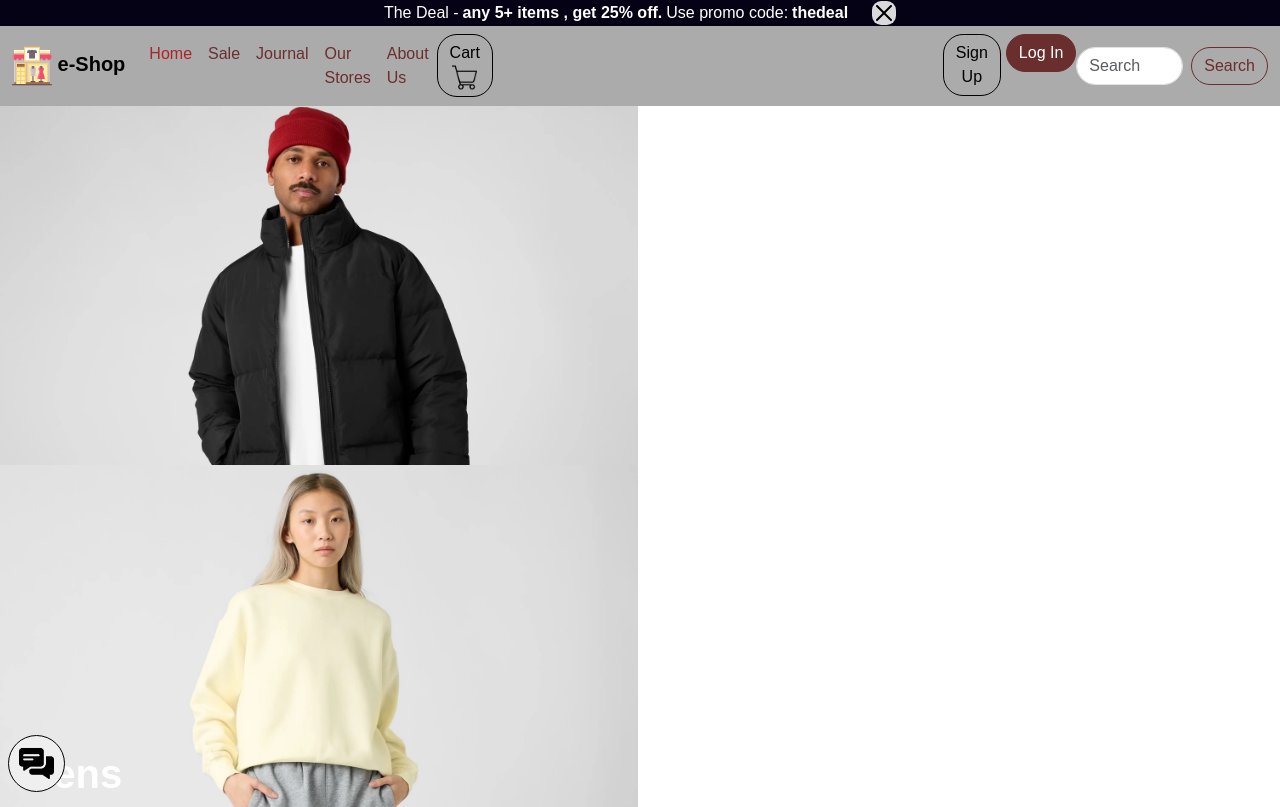
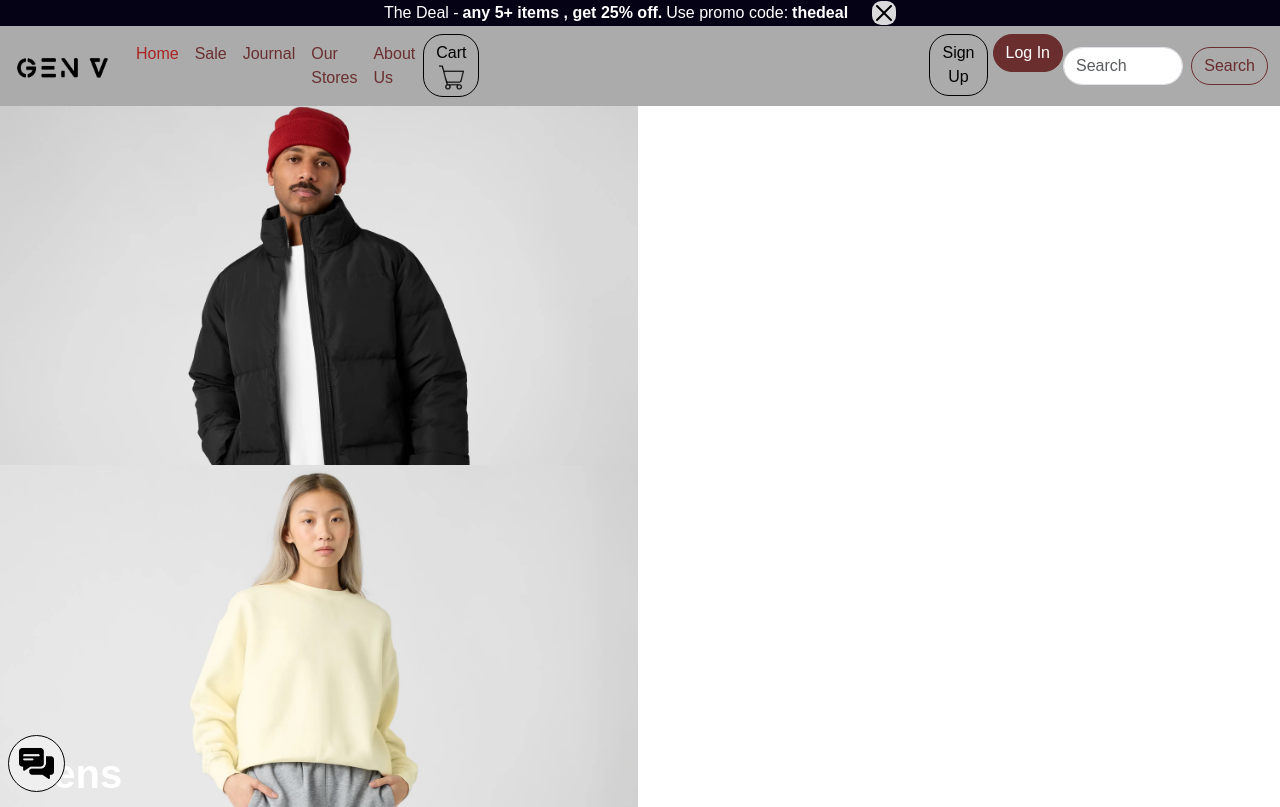
Before and after one commit to TroyYousef/GEN-V, a plain HTML site: page index.html in a window 1280 px wide. Shown: the top 807 px of the page. Drawn offline with nearby package versions, Linux system fonts and the light colour scheme.

Commit message:
Update index.html

```diff
--- a/index.html
+++ b/index.html
@@ -3,7 +3,7 @@
   <head>
     <meta charset="utf-8">
     <meta name="viewport" content="width=device-width, initial-scale=1">
-    <title>e-SHOP - Home</title>
+    <title>GEN V - Home</title>
     <link href="https://cdn.jsdelivr.net/npm/bootstrap@5.3.3/dist/css/bootstrap.min.css" rel="stylesheet" integrity="sha384-QWTKZyjpPEjISv5WaRU9OFeRpok6YctnYmDr5pNlyT2bRjXh0JMhjY6hW+ALEwIH" crossorigin="anonymous">
     <link href="index.css" rel="stylesheet">
   </head>
@@ -15,8 +15,7 @@
     <header id="navbar" class="navbar navbar-expand-lg bg-body-tertiary">
         <div class="container-fluid">
           <a class="navbar-brand" href="./">
-            <img src="Images/boutique.png"  width="40" />
-            e-Shop
+             <img src="Images/GEN V 1.png"  width="100" />
           </a>
           <button class="navbar-toggler" type="button" data-bs-toggle="collapse" data-bs-target="#navbarSupportedContent" aria-controls="navbarSupportedContent" aria-expanded="false" aria-label="Toggle navigation">
             <span class="navbar-toggler-icon"></span>
@@ -292,10 +291,9 @@
         <div class="containerf">
           <div>
             <a class="navbar-brand" href="./">
-              <img class="logo" src="Images/boutique.png"  width="40" />
-                e-Shop
+               <img class="logo" src="Images/Gen v.png"/>
             </a>
-            <p class="rights">© 2024, e-SHOP, Quality Basics</p>
+            <p class="rights">© 2024, GEN V, Quality Basics</p>
           </div>
 
           <div class="connected">
```
